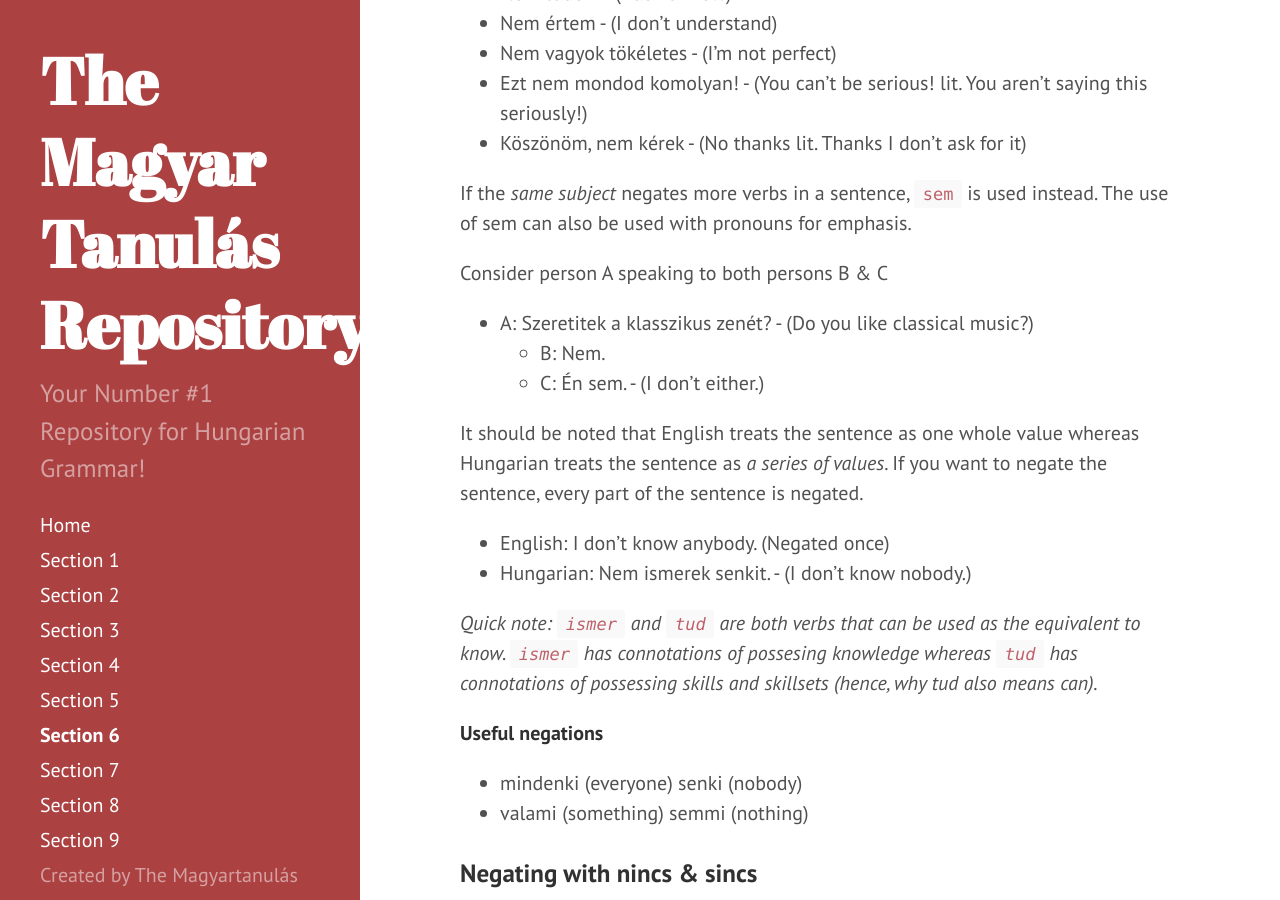
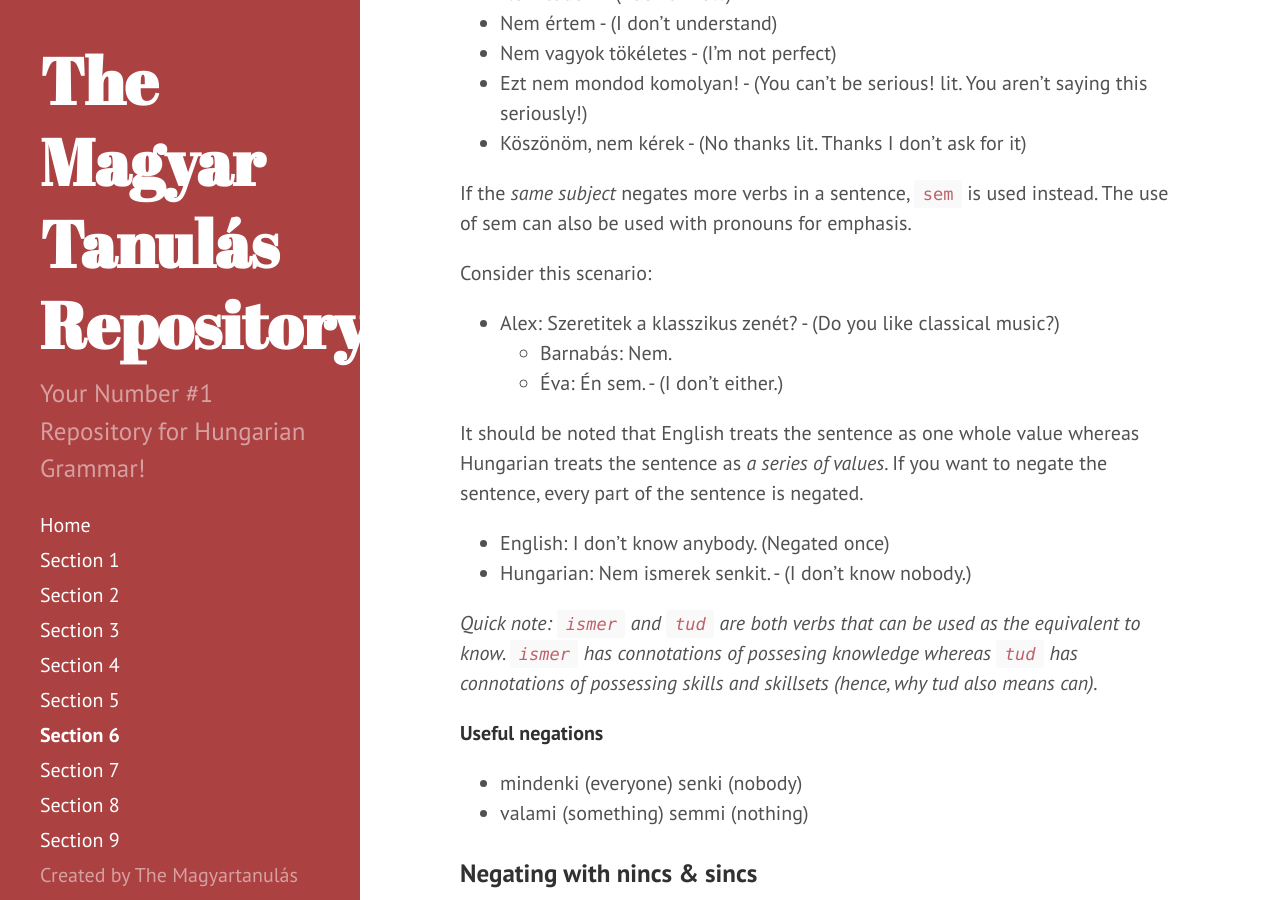
Before and after one commit to Magyartanulas/magyartanulas.github.io, a Jekyll site: the page built from Section6.md, in a window 1280 px wide and 900 px high, scrolled down 2974 px. Built offline with Jekyll 4.4.1, drawn with Linux system fonts in a browser that asks for light colours; Markdown is read by kramdown in place of the engine named in the settings.

Commit message:
Update Section6.md

```diff
--- a/Section6.md
+++ b/Section6.md
@@ -97,11 +97,11 @@ You can negate most sentences with `nem`, it means no, or not. Nem almost always
 
 If the *same subject* negates more verbs in a sentence, `sem` is used instead. The use of sem can also be used with pronouns for emphasis.
 
-Consider person A speaking to both persons B & C
+Consider this scenario:
 
-* A: Szeretitek a klasszikus zenét? - (Do you like classical music?)
-  * B: Nem.
-  * C: Én sem. - (I don't either.)
+* Alex: Szeretitek a klasszikus zenét? - (Do you like classical music?)
+  * Barnabás: Nem.
+  * Éva: Én sem. - (I don't either.)
 
 It should be noted that English treats the sentence as one whole value whereas Hungarian treats the sentence as *a series of values*.
 If you want to negate the sentence, every part of the sentence is negated.
```
